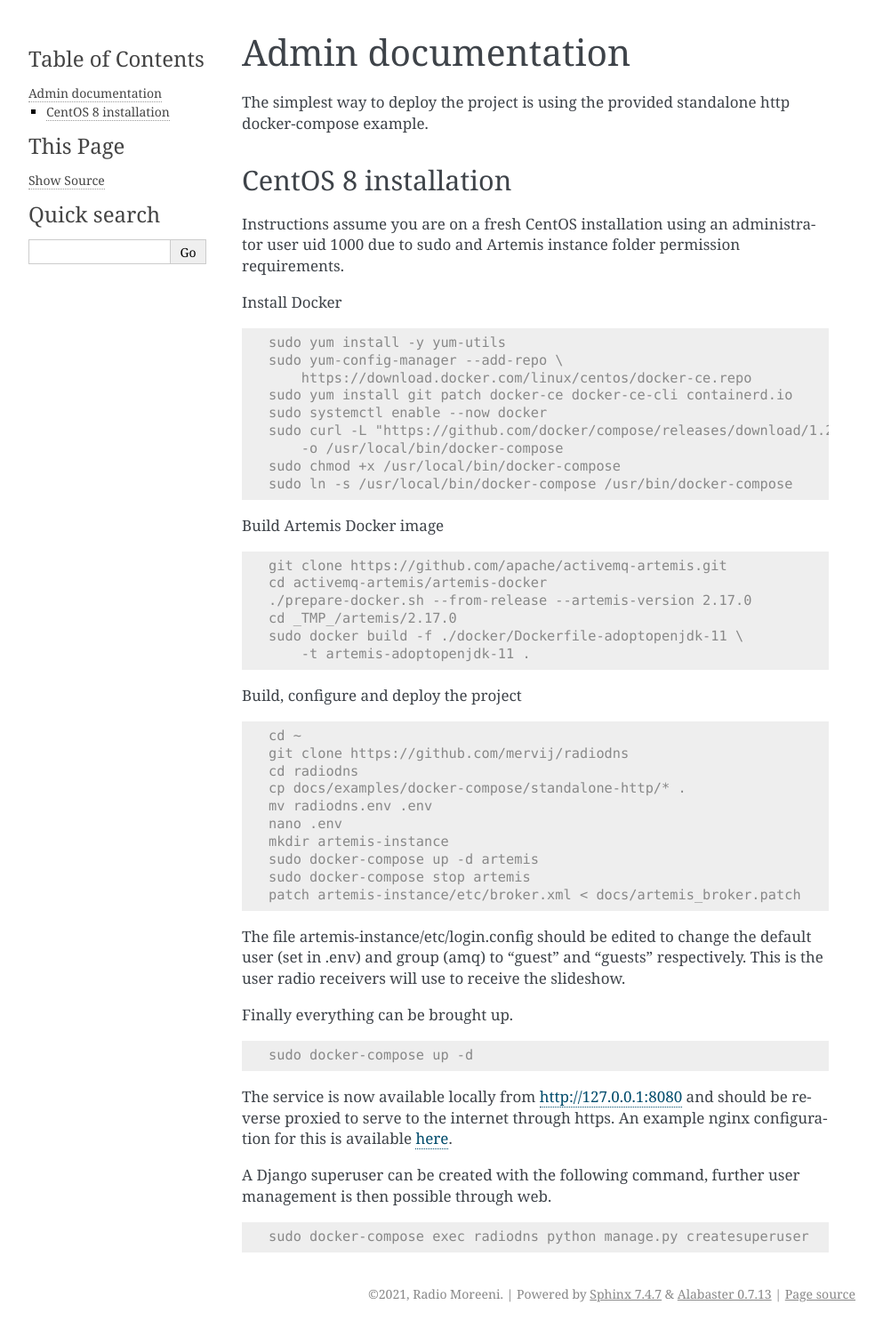
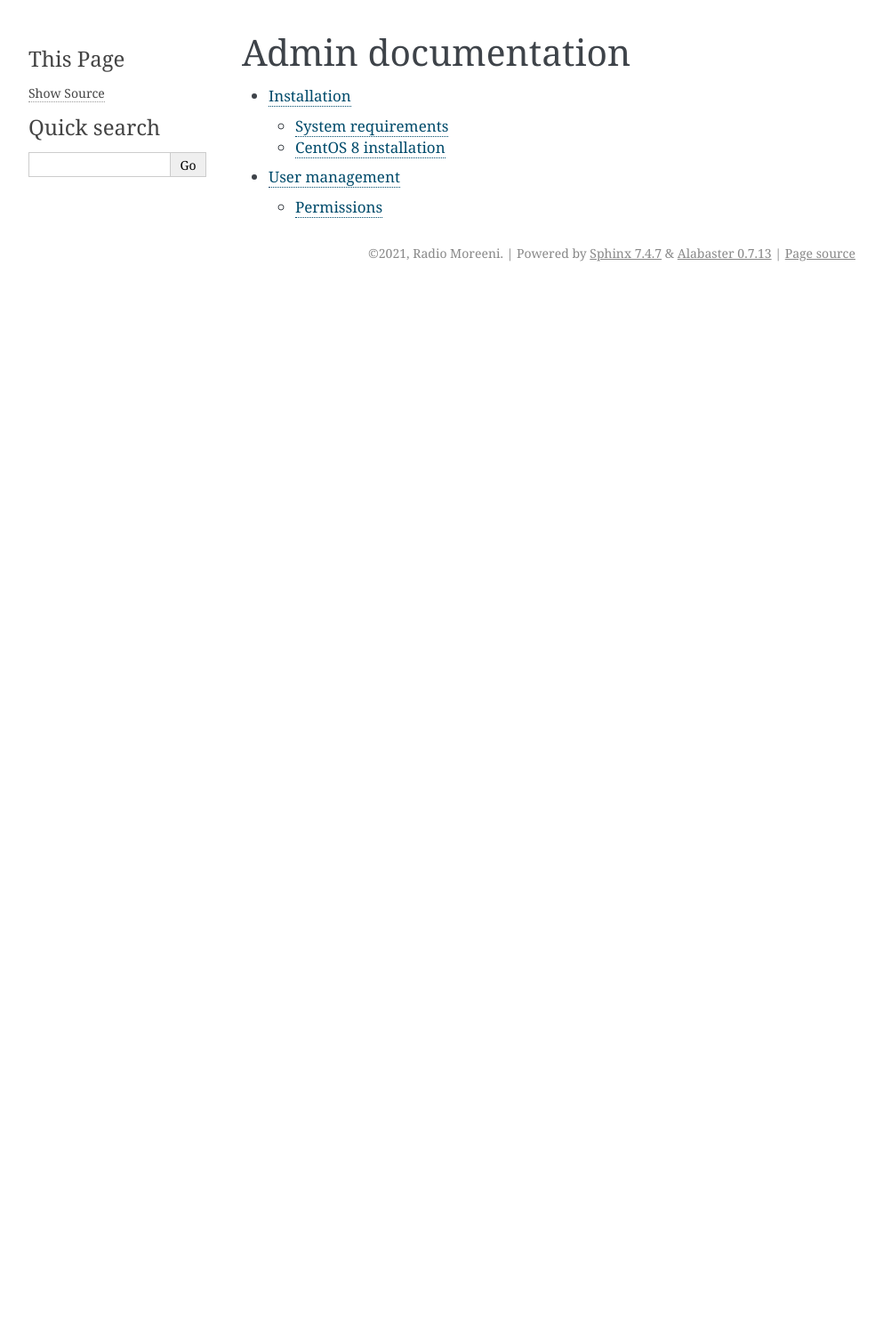
Before and after one commit to Lartza/radiobutler, a Sphinx documentation site: the page built from docs/source/admin/index.rst, in a window 1280 px wide. Shown: the whole page at 89% size, without its empty margins (148-1141 px from the left). Built offline with Sphinx 7.4.7, drawn with Linux system fonts in a browser that asks for light colours; after the commit the page ends 900 px from its top, so only the background shows below that.

Commit message:
docs: User management admin documentation

```diff
--- a/docs/source/admin/index.rst
+++ b/docs/source/admin/index.rst
@@ -1,69 +1,9 @@
-*******************
+###################
 Admin documentation
-*******************
+###################
 
-The simplest way to deploy the project is using the provided standalone http docker-compose example.
+.. toctree::
+   :maxdepth: 2
 
-CentOS 8 installation
-=====================
-Instructions assume you are on a fresh CentOS installation using an administrator user uid 1000 due to sudo and Artemis instance folder permission requirements.
-
-Install Docker
-
-.. code-block:: console
-
-    sudo yum install -y yum-utils
-    sudo yum-config-manager --add-repo \
-        https://download.docker.com/linux/centos/docker-ce.repo
-    sudo yum install git patch docker-ce docker-ce-cli containerd.io
-    sudo systemctl enable --now docker
-    sudo curl -L "https://github.com/docker/compose/releases/download/1.29.1/docker-compose-$(uname -s)-$(uname -m)" \
-        -o /usr/local/bin/docker-compose
-    sudo chmod +x /usr/local/bin/docker-compose
-    sudo ln -s /usr/local/bin/docker-compose /usr/bin/docker-compose
-
-Build Artemis Docker image
-
-.. code-block:: console
-
-    git clone https://github.com/apache/activemq-artemis.git
-    cd activemq-artemis/artemis-docker
-    ./prepare-docker.sh --from-release --artemis-version 2.17.0
-    cd _TMP_/artemis/2.17.0
-    sudo docker build -f ./docker/Dockerfile-adoptopenjdk-11 \
-        -t artemis-adoptopenjdk-11 .
-
-Build, configure and deploy the project
-
-.. code-block:: console
-
-    cd ~
-    git clone https://github.com/mervij/radiodns
-    cd radiodns
-    cp docs/examples/docker-compose/standalone-http/* .
-    mv radiodns.env .env
-    nano .env
-    mkdir artemis-instance
-    sudo docker-compose up -d artemis
-    sudo docker-compose stop artemis
-    patch artemis-instance/etc/broker.xml < docs/artemis_broker.patch
-
-The file artemis-instance/etc/login.config should be edited to change the default user (set in .env) and group (amq) to "guest" and "guests" respectively.
-This is the user radio receivers will use to receive the slideshow.
-
-Finally everything can be brought up.
-
-.. code-block:: console
-
-    sudo docker-compose up -d
-
-The service is now available locally from http://127.0.0.1:8080 and should be reverse proxied to serve to the internet through https.
-An example nginx configuration for this is available here_.
-
-.. _here: https://github.com/mervij/radiodns/docs/examples/docker-compose/standalone-http/nginx-proxy-example.conf
-
-A Django superuser can be created with the following command, further user management is then possible through web.
-
-.. code-block:: console
-
-    sudo docker-compose exec radiodns python manage.py createsuperuser
+   install/index.rst
+   user_management.rst
--- a/docs/source/index.rst
+++ b/docs/source/index.rst
@@ -3,8 +3,9 @@
    You can adapt this file completely to your liking, but it should at least
    contain the root `toctree` directive.
 
+########################################
 Welcome to Radio Butler's documentation!
-====================================
+########################################
 
 .. toctree::
    :maxdepth: 2
--- a/docs/source/user/index.rst
+++ b/docs/source/user/index.rst
@@ -1,5 +1,5 @@
-******************
+##################
 User documentation
-******************
+##################
 
 Nothing here yet!
```
Also changed, not shown: docs/source/admin/install/centos.rst (added, +67 -0 lines), docs/source/admin/install/index.rst (added, +9 -0 lines), docs/source/admin/install/requirements.rst (added, +38 -0 lines), docs/source/admin/user_management.rst (added, +20 -0 lines), docs/source/admin/install/host-nginx.md (renamed from docs/source/admin/host-nginx.md), 1 other file.
